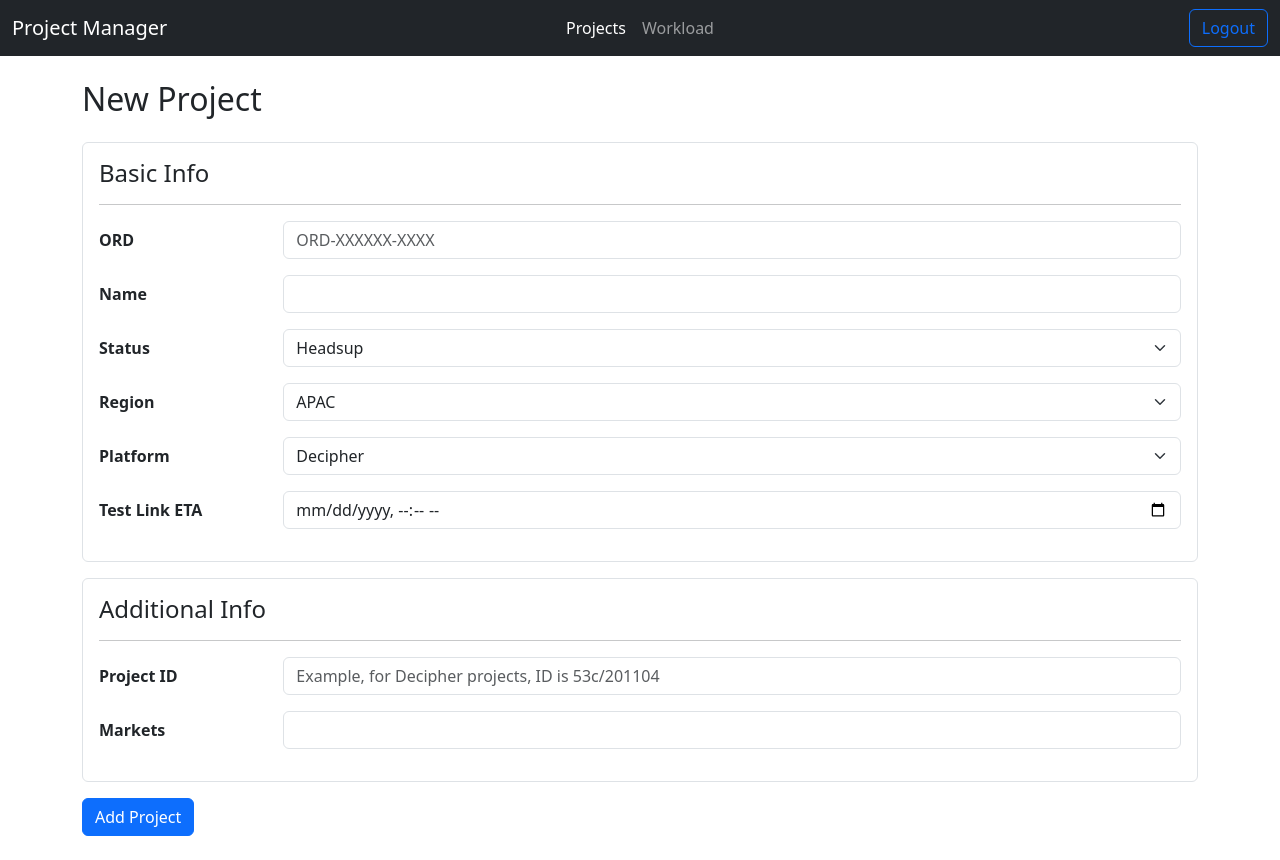
After one commit to coded-by-joules/projectmanager, a Django app: template testfront/templates/testfront/formproject.html in a window 1280 px wide. The commit adds this page. Run offline with Django 4.2, Linux system fonts and the light colour scheme; the template is opened without the code that fills it: values that come from a table or form of the project are taken from there, others are empty.

Commit message:
added project form and ability to save to database

```diff
--- a/api/serializers.py
+++ b/api/serializers.py
@@ -4,4 +4,4 @@ from .models import Project
 class ProjectSerializer(serializers.ModelSerializer):
     class Meta:
         model = Project
-        fields = ('id','ord','project_name','status','created_date','region','pid','markets','hours','eta')
+        fields = ('id','code','ord','project_name','status','platform','created_date','region','pid','markets','hours','eta')
--- /dev/null
+++ b/testfront/forms.py
@@ -0,0 +1,54 @@
+from django import forms
+from datetime import datetime, timedelta
+import pytz
+import re
+from django.core.exceptions import ValidationError
+
+class ProjectForm(forms.Form):
+    STATUS_CHOICES = [
+     ("Headsup","Headsup"),
+     ("Programming","Programming"),
+     ("Changes","Changes"),
+     ("Live", "Live"),
+     ("Closed", "Closed")
+    ]
+    REGION_CHOICES = [
+      ("APAC","APAC"),
+      ("EMEA","EMEA"),
+      ("NA","NA")
+    ]
+    PLATFORM_CHOICES = [
+      ("Decipher", "Decipher"),
+      ("CMIX","CMIX"),
+      ("Confirmit","Confirmit")
+    ]
+    form_controlClass = {"class": "form-control"}
+    eta = datetime.today() + timedelta(hours=1)
+    etastr = eta.strftime("%Y-%m-%dT%H:00")
+
+    ord = forms.CharField(max_length=15, required=True, label='ord', widget=forms.TextInput(attrs={"class": "form-control", "placeholder": "ORD-XXXXXX-XXXX"}))
+    project_name = forms.CharField(max_length=200,required=True, label='project_name', widget=forms.TextInput(attrs=form_controlClass))
+    status = forms.ChoiceField(choices=STATUS_CHOICES, initial="Headsup", required=True, label='status', widget=forms.Select(attrs={"class":"form-select"}))
+    region = forms.ChoiceField(choices=REGION_CHOICES, required=True, label='region', widget=forms.Select(attrs={"class":"form-select"}))
+    pid = forms.CharField(max_length=20, label='pid', required=False, widget=forms.TextInput(attrs={"class": "form-control", "placeholder": "Example, for Decipher projects, ID is 53c/201104"}))
+    platform = forms.ChoiceField(choices=PLATFORM_CHOICES, initial="Decipher", required=True, label='platform', widget=forms.Select(attrs={"class":"form-select"}))
+    markets = forms.CharField(max_length=50, label='markets', required=False, widget=forms.TextInput(attrs=form_controlClass))
+    hours = forms.CharField(max_length=20, label='hours', required=False, widget=forms.TextInput(attrs=form_controlClass))
+    eta = forms.DateTimeField(required=True, label='eta', widget=forms.TextInput(attrs={"class": "form-control", "type":"datetime-local", "min":etastr}))
+
+    def clean_ord(self):
+        data = self.cleaned_data["ord"]
+        if (re.search("^ORD-[0-9]{6}-[0-9A-Z]{4}$", data) == None):
+            raise ValidationError("Please enter the ORD in ORD-XXXXX-XXXX format.")
+
+        return data
+
+    def clean_eta(self):
+        data = datetime.strptime(str(self.cleaned_data["eta"]), "%Y-%m-%d %H:%M:%S%z")
+        nowdata = datetime.now() + timedelta(hours=1)
+        now = pytz.utc.localize(nowdata)
+
+        if (now > data):
+            raise ValidationError("Please enter an ETA at least an hour from today")
+
+        return data
--- /dev/null
+++ b/testfront/templates/testfront/formproject.html
@@ -0,0 +1,162 @@
+{% extends "base.html" %}
+{% load static %}
+
+{% block title %} Project Manager {%endblock %}
+{% block css %} {% static "css/index.css" %} {% endblock %}
+
+{% block body %}
+<h2>New Project</h2>
+
+<form class="my-4" method="POST" novalidate>
+  {% csrf_token %}
+  <fieldset class="border p-3 rounded">
+    <h4>Basic Info</h4>
+    <hr />
+    <div class="row mb-3">
+      <label for="{{ form.ord.id_for_label }}" class="col-form-label fw-bold col-sm-2"
+        >ORD</label
+      >
+      <div class="col-sm-10">
+        {{ form.ord }}
+        {% if form.ord.errors %}
+        <div class="alert alert-danger mt-2" role="alert">
+          <ul class="list-unstyled my-0">
+            {% for error in form.ord.errors %}
+            <li>{{error}}</li>
+            {% endfor %}
+          </ul>
+        </div>
+        {% endif %}
+      </div>
+    </div>
+    <div class="row mb-3">
+      <label
+        for="{{ form.project_name.id_for_label }}"
+        class="form-label fw-bold col-form-label col-sm-2"
+        >Name</label
+      >
+      <div class="col-sm-10">
+        {{ form.project_name }}
+        {% if form.project_name.errors %}
+        <div class="alert alert-danger mt-2" role="alert">
+          <ul class="list-unstyled my-0">
+            {% for error in form.project_name.errors %}
+            <li>{{error}}</li>
+            {% endfor %}
+          </ul>
+        </div>
+        {% endif %}
+      </div>
+    </div>
+    <div class="row mb-3">
+      <label for="{{ form.status.id_for_label }}" class="col-form-label fw-bold col-sm-2"
+        >Status</label
+      >
+      <div class="col-sm-10">
+        {{ form.status }}
+        {% if form.status.errors %}
+        <div class="alert alert-danger mt-2" role="alert">
+          <ul class="list-unstyled my-0">
+            {% for error in form.status.errors %}
+            <li>{{error}}</li>
+            {% endfor %}
+          </ul>
+        </div>
+        {% endif %}
+      </div>
+    </div>
+    <div class="row mb-3">
+      <label for="{{ form.region.id_for_label }}" class="col-form-label fw-bold col-sm-2"
+        >Region</label
+      >
+      <div class="col-sm-10">
+        {{ form.region }}
+        {% if form.region.errors %}
+        <div class="alert alert-danger mt-2" role="alert">
+          <ul class="list-unstyled my-0">
+            {% for error in form.region.errors %}
+            <li>{{error}}</li>
+            {% endfor %}
+          </ul>
+        </div>
+        {% endif %}
+      </div>
+    </div>
+    <div class="row mb-3">
+        <label for="{{ form.platform.id_for_label }}" class="col-form-label fw-bold col-sm-2"
+          >Platform</label
+        >
+        <div class="col-sm-10">
+          {{ form.platform }}
+          {% if form.platform.errors %}
+          <div class="alert alert-danger mt-2" role="alert">
+            <ul class="list-unstyled my-0">
+              {% for error in form.platform.errors %}
+              <li>{{error}}</li>
+              {% endfor %}
+            </ul>
+          </div>
+          {% endif %}
+        </div>
+      </div>
+      <div class="row mb-3">
+        <label for="{{ form.eta.id_for_label }}" class="col-form-label fw-bold col-sm-2"
+          >Test Link ETA</label
+        >
+        <div class="col-sm-10">
+          {{ form.eta }}
+          {% if form.eta.errors %}
+          <div class="alert alert-danger mt-2" role="alert">
+            <ul class="list-unstyled my-0">
+              {% for error in form.eta.errors %}
+              <li>{{error}}</li>
+              {% endfor %}
+            </ul>
+          </div>
+          {% endif %}
+        </div>
+      </div>
+  </fieldset>
+
+  <fieldset class="my-3 border p-3 rounded">
+    <h4>Additional Info</h4>
+    <hr/>
+    <div class="row mb-3">
+        <label for="{{ form.pid.id_for_label }}" class="col-form-label fw-bold col-sm-2"
+            >Project ID</label
+        >
+        <div class="col-sm-10">
+            {{ form.pid }}
+            {% if form.pid.errors %}
+            <div class="alert alert-danger mt-2" role="alert">
+              <ul class="list-unstyled my-0">
+                {% for error in form.pid.errors %}
+                <li>{{error}}</li>
+                {% endfor %}
+              </ul>
+            </div>
+            {% endif %}
+        </div>
+    </div>
+    <div class="row mb-3">
+        <label for="{{ form.markets.id_for_label }}" class="col-form-label fw-bold col-sm-2"
+            >Markets</label
+        >
+        <div class="col-sm-10">
+          {{ form.markets }}
+          {% if form.markets.errors %}
+          <div class="alert alert-danger mt-2" role="alert">
+            <ul class="list-unstyled my-0">
+              {% for error in form.markets.errors %}
+              <li>{{error}}</li>
+              {% endfor %}
+            </ul>
+          </div>
+          {% endif %}
+        </div>
+    </div>
+  </fieldset>
+
+  <button type="submit" class="btn btn-primary">Add Project</button>
+</form>
+{% endblock %}
--- a/testfront/urls.py
+++ b/testfront/urls.py
@@ -1,7 +1,8 @@
 from django.urls import path
-from . views import mainpage, projectview
+from .views import mainpage, projectview, newproject
 
 urlpatterns = [
     path('', mainpage, name="projectall"),
-    path('project/<project_ord>', projectview, name="project")
+    path('project/new', newproject, name="newproject"),
+    path('project/<project_ord>', projectview, name="project"),
 ]
```
Also changed, not shown: api/models.py (+37 -3 lines), testfront/templates/testfront/projectlist.html (+13 -2 lines), testfront/views.py (+34 -2 lines), api/migrations/0001_initial.py, api/migrations/0002_project_eta_project_hours_project_markets_and_more.py (deleted), api/migrations/0003_alter_project_pid.py (deleted), db.sqlite3, 2 other files.
